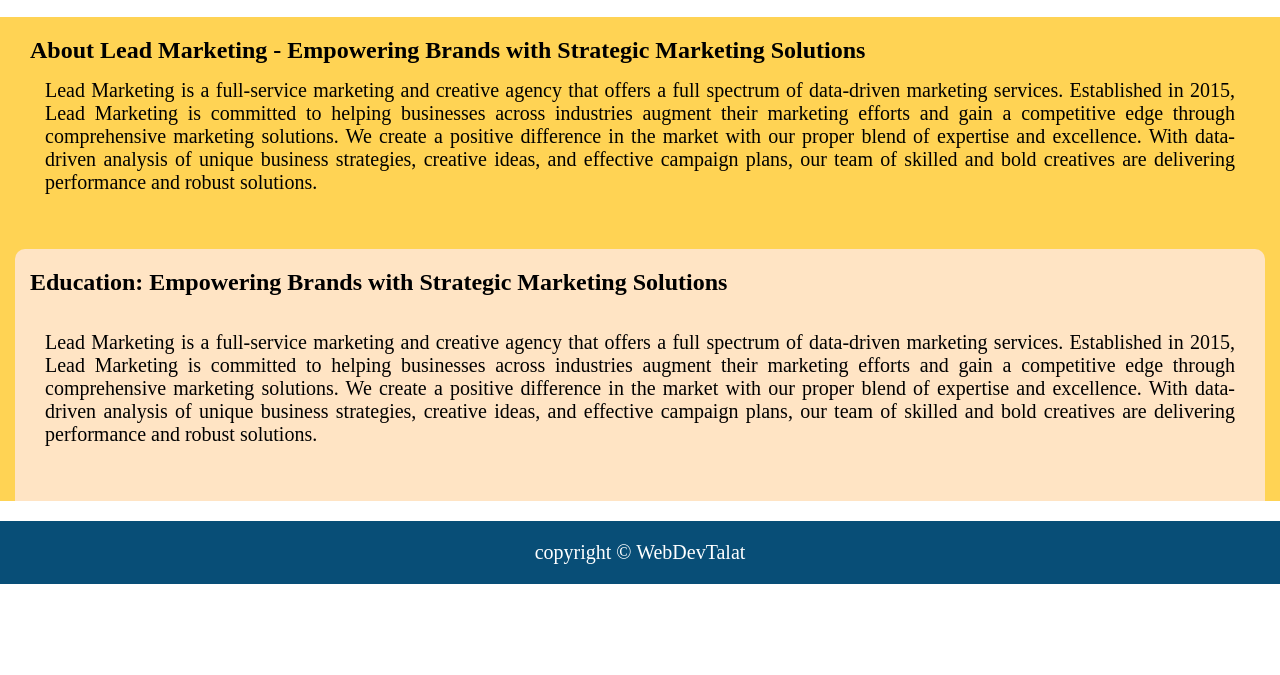
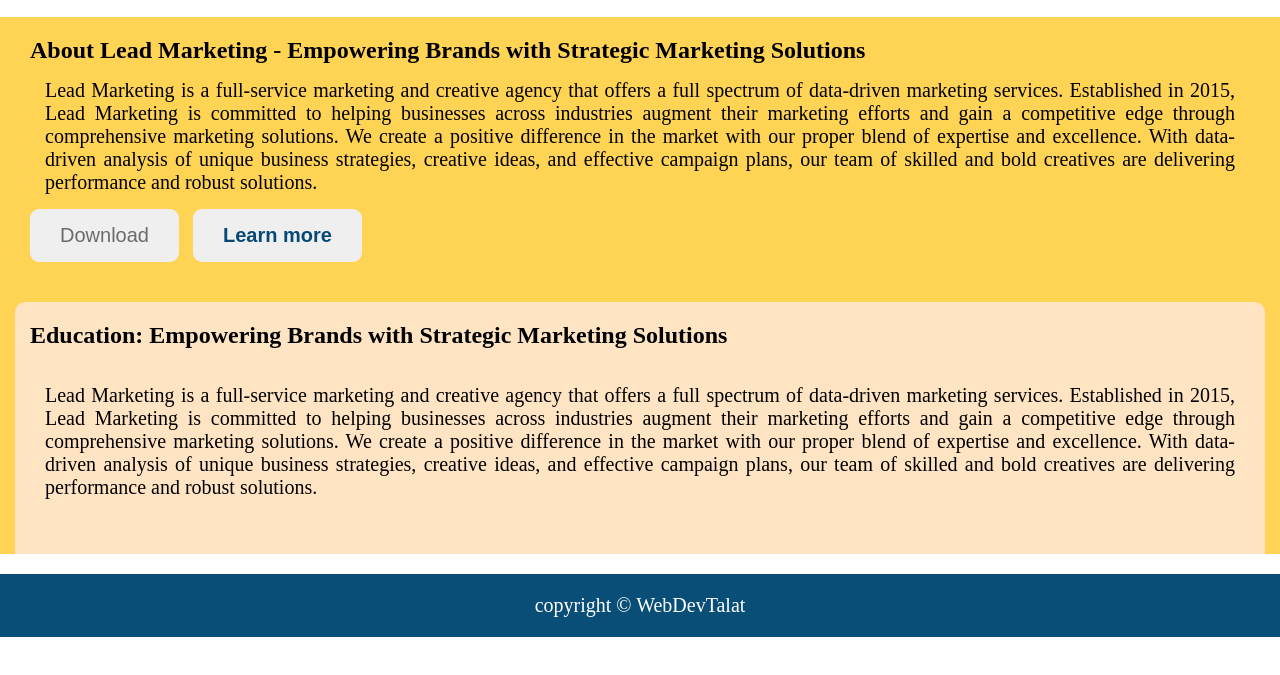
Before and after one commit to Talat09/sass-fundamental, a plain HTML site: page index.html in a window 1280 px wide. Shown: the part 93-768 px from the top of the page. Drawn offline with Linux system fonts and the light colour scheme.

Commit message:
use inheritance and extends in button

```diff
--- a/index.html
+++ b/index.html
@@ -41,6 +41,8 @@
           creative ideas, and effective campaign plans, our team of skilled and
           bold creatives are delivering performance and robust solutions.
         </p>
+        <input type="button" class="btn-download" value="Download" />
+        <input type="button" class="learn-more" value="Learn more" />
       </section>
       <section id="education">
         <h2>Education: Empowering Brands with Strategic Marketing Solutions</h2>
--- a/styles/demo.scss
+++ b/styles/demo.scss
@@ -91,6 +91,25 @@ footer {
   font-size: variable.$para-fontsize;
   padding: variable.$para-padding;
 }
+//inheritance class .btn-download inherit .btn class
+.btn {
+  border: none;
+  padding: 15px 30px;
+  text-align: center;
+  font-size: 20px;
+  cursor: pointer;
+  border-radius: 9px;
+}
+.btn-download {
+  @extend .btn;
+  color: rgb(107, 107, 107);
+}
+.learn-more {
+  @extend .btn;
+  color: #054a75;
+  margin-left: 10px;
+  font-weight: 600;
+}
 @mixin para-style($size, $style) {
   font-size: $size;
   text-align: $style;
```
Also changed, not shown: dist/demo.css, 1 other file.
